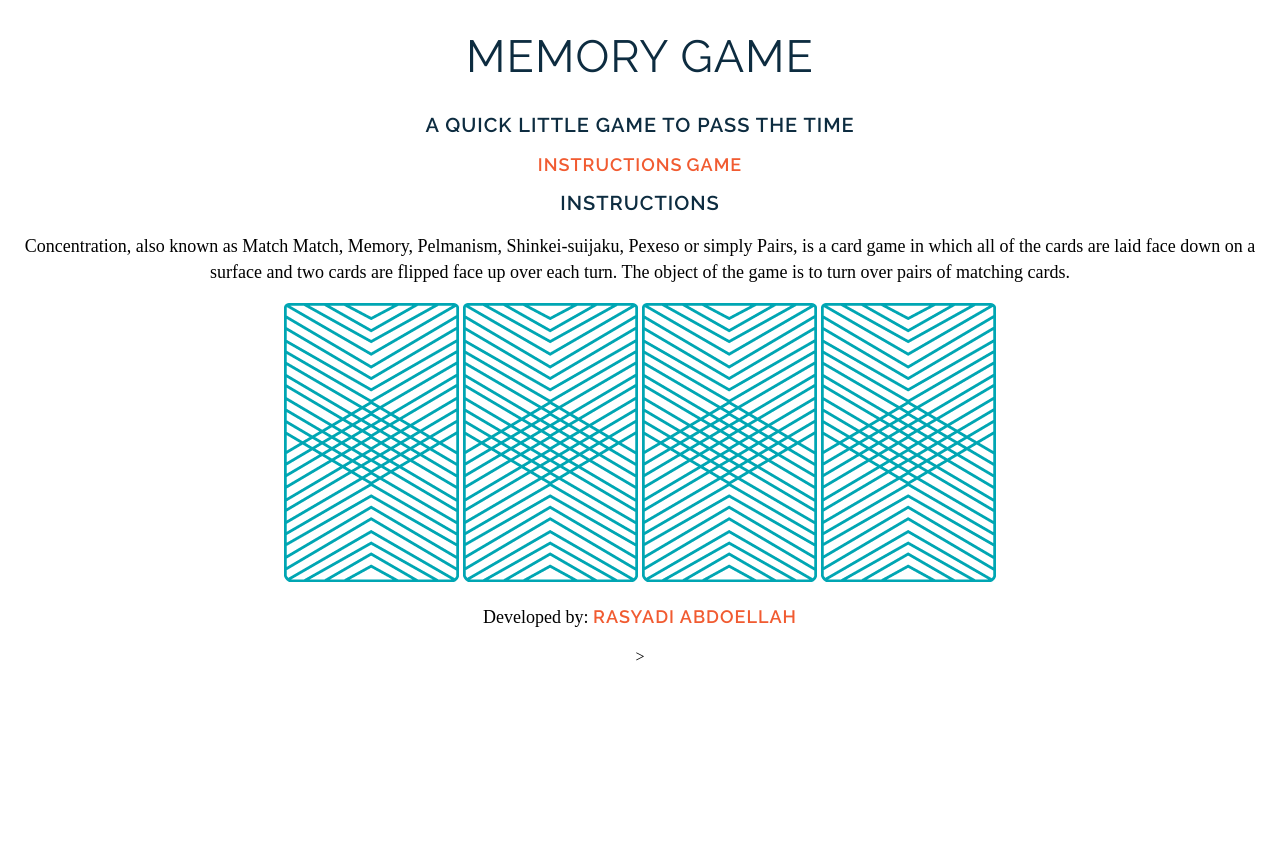
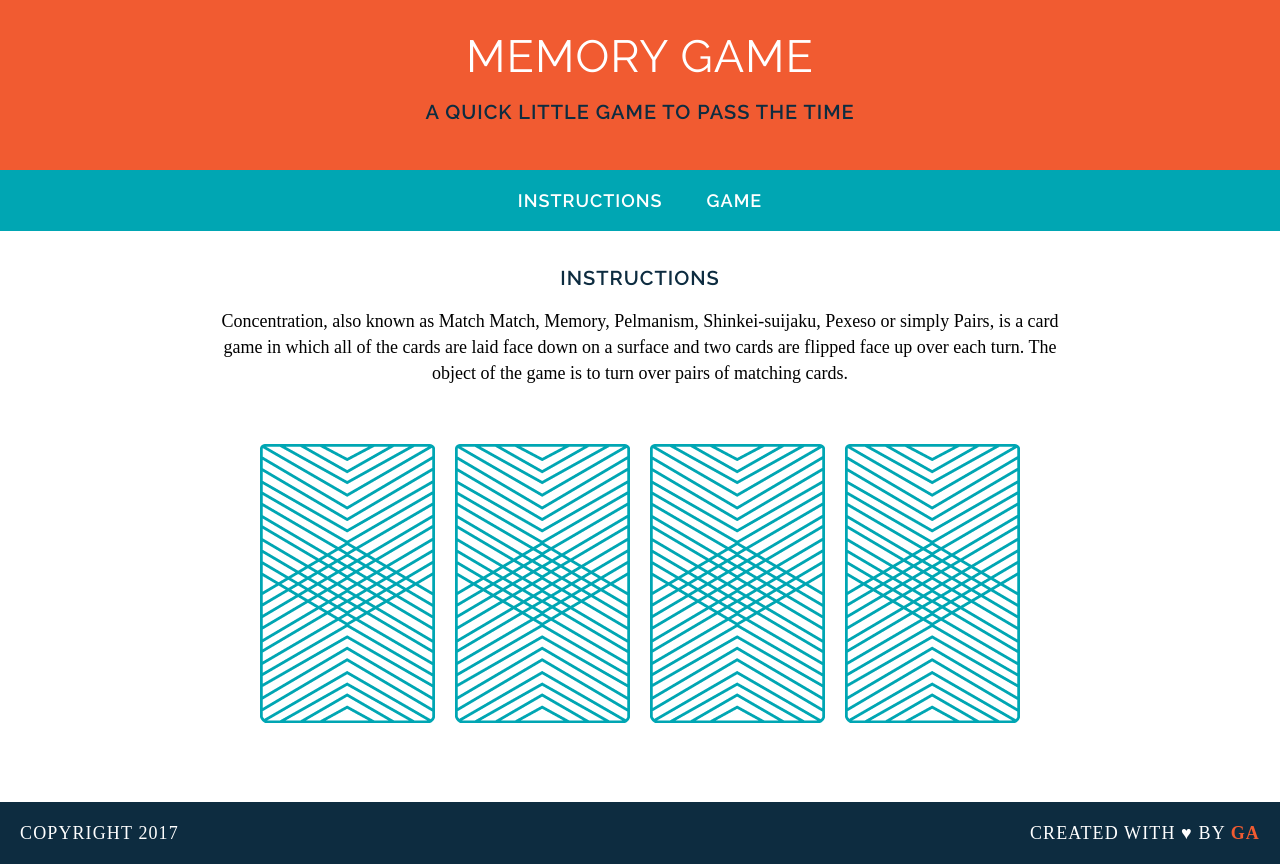
Before and after one commit to RasyadiAbdoellah/wdi-fundamentals-memorygame, a plain HTML site: page index.html in a window 1280 px wide. Before the commit the page ends 800 px from the top, so only its background shows below. Drawn offline with Linux system fonts and the light colour scheme; a web font is replaced by a local one.

Commit message:
css update

```diff
--- a/css/style.css
+++ b/css/style.css
@@ -1,8 +1,10 @@
 body {
     text-align: center;
+    margin: 0;
 }
 
 h1 {
+    margin: 0;
     font-family: "Raleway";
     color: #0d2c40;
     letter-spacing: 1px;
@@ -28,6 +30,11 @@ a {
     font-size: 18px;
     text-decoration: none;
     text-transform: uppercase;
+    border-bottom: 2px solid transparent;
+}
+
+a:hover {
+    border-bottom-color: white;
 }
 
 p {
@@ -35,3 +42,65 @@ p {
     line-height: 26px;
     font-size: 18px;
 }
+
+header {
+    background-color: #f15b31;
+    color: #ffffff;
+    padding: 30px 20px;
+}
+
+header h1 {
+    color: #ffffff;
+}
+
+nav {
+    background-color: #00a6b3;
+    color: #ffffff;
+    padding: 20px 0;
+}
+
+nav a{
+    margin: 0 20px;
+    color: #ffffff;
+}
+
+main {
+    width: 850px;
+    margin: 35px auto;
+}
+
+img {
+    margin: 40px 8px;
+}
+
+footer{
+    text-transform: uppercase;
+    padding: 0 20px;
+    background-color: #0d2c40;
+    color: white;
+    font-size: 14px;
+    letter-spacing: .08em;
+    font-weight: 500;
+}
+
+.copyright {
+    float: left;
+}
+
+.message {
+    float: right;
+}
+
+.clearfix:after {
+    visibility: hidden;
+    display: block;
+    content: " ";
+    clear: both;
+    height: 0;
+    font-size: 0;
+}
+
+.name {
+    color: #f15b31;
+    font-weight: 700;
+}
--- a/index.html
+++ b/index.html
@@ -8,12 +8,17 @@
         <link href="css/style.css" rel="stylesheet" type="text/css">
     </head>
     <body>
+        <header>
             <h1>Memory Game</h1>
             <h2>A quick little game to pass the time</h2>
+        </header>
 
+        <nav>
             <a href="#">Instructions</a>
             <a href="#">Game</a>
+        </nav>
 
+        <main>
             <h2>Instructions</h2>
 
             <p>Concentration, also known as Match Match, Memory, Pelmanism, Shinkei-suijaku, Pexeso or simply Pairs, is a card game in which all of the cards are laid face down on a surface and two cards are flipped face up over each turn. The object of the game is to turn over pairs of matching cards.</p>
@@ -24,7 +29,12 @@
                 <img src="images/back.png" alt="King of Diamonds">
                 <img src="images/back.png" alt="King of Hearts">
             </div>
+        </main>
 
-       <p>Developed by: <a href="#">Rasyadi Abdoellah</a></p>>
+        <footer class="clearfix">
+            <p class="copyright">Copyright 2017</p>
+            <p class="message" >Created with &hearts; by <span class="name">GA</span></p>
+        </footer>
+
     </body>
 </html>
```
Lines whose indentation alone changed are shown as unchanged.
